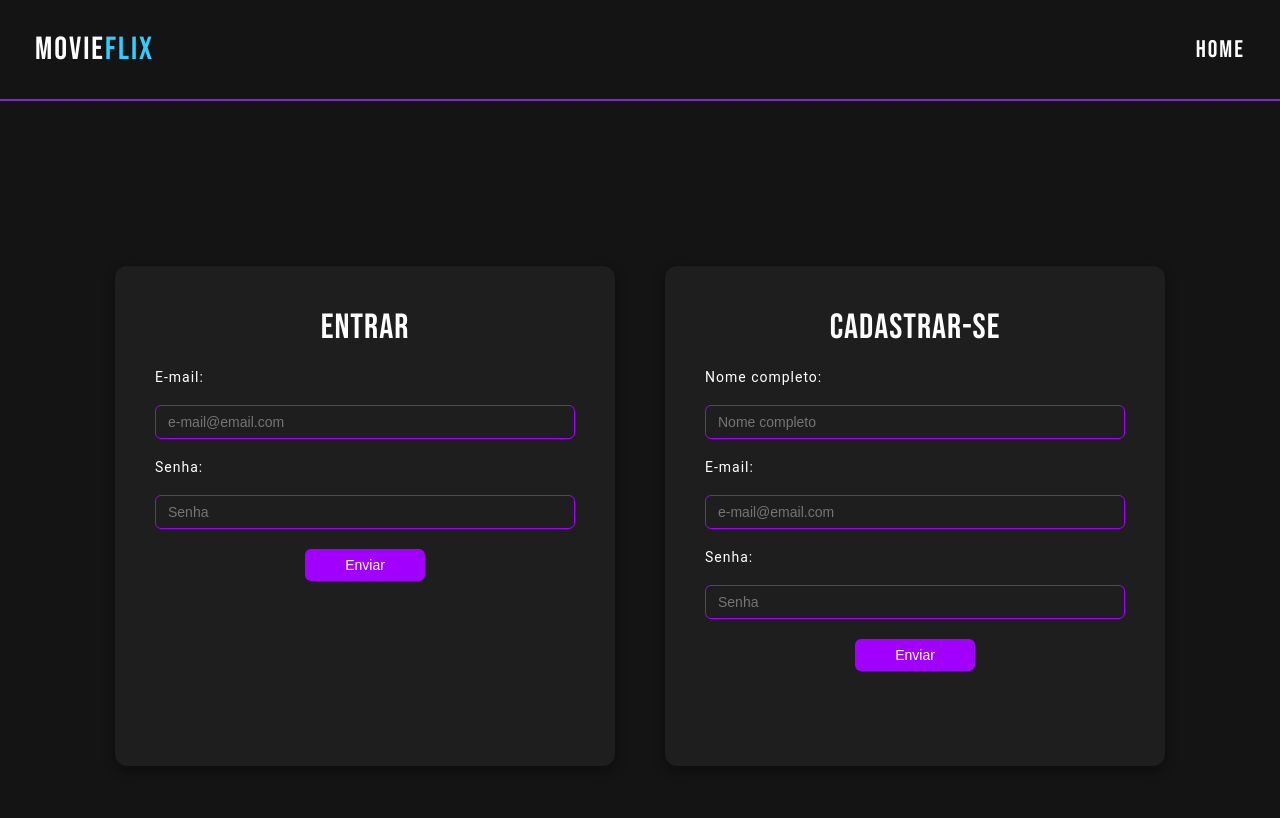
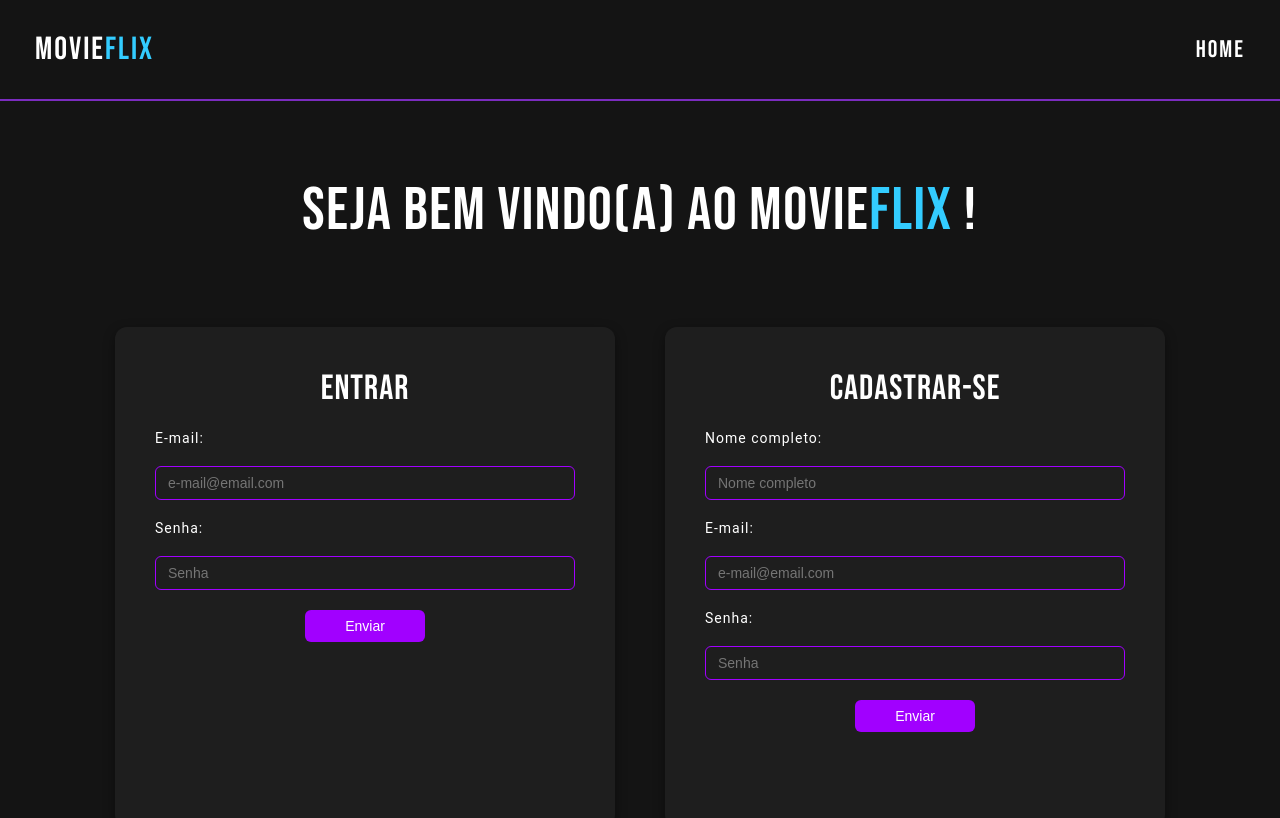
Before and after one commit to mandiilorenzo/project-movieflix-fe, a React (Vite) app: page / in a window 1280 px wide. Shown: the top 818 px of the page. Built offline with nearby package versions, Linux system fonts and the light colour scheme.

Commit message:
ajustes nos formulários de cadastro e login

```diff
--- a/src/pages/register/index.tsx
+++ b/src/pages/register/index.tsx
@@ -1,23 +1,13 @@
 import { useForm } from 'react-hook-form';
 import * as S from './style'
 import { loginUser, registerUser } from '../../services/api';
-
-interface RegisterData {
-    email: string;
-    password: string | number;
-    name: string;
-}
-
-interface LoginData {
-    email: string;
-    password: string | number;
-}
+import { LoginUser, RegisterUser } from '../../types/user';
 
 export const Form = () => {
-    const { register: registerForm, handleSubmit: handleRegister, formState: { errors: registerErrors } } = useForm<RegisterData>();
-    const { register: loginForm, handleSubmit: handleLogin, formState: { errors: loginErrors } } = useForm<LoginData>();
+    const { register: registerForm, handleSubmit: handleRegister, formState: { errors: registerErrors, touchedFields: touchedRegister } } = useForm<RegisterUser>();
+    const { register: loginForm, handleSubmit: handleLogin, formState: { errors: loginErrors, touchedFields: touchedLogin  } } = useForm<LoginUser>();
 
-    const onRegisterSubmit = async (data: RegisterData) => {
+    const onRegisterSubmit = async (data: RegisterUser) => {
         try {
             const response = await registerUser(data);
             return response;
@@ -26,7 +16,7 @@ export const Form = () => {
         }
     };
 
-    const onLoginSubmit = async (data: LoginData) => {
+    const onLoginSubmit = async (data: LoginUser) => {
         try {
             const response = await loginUser(data);
             return response;
@@ -35,16 +25,28 @@ export const Form = () => {
         }
     };
 
+    const isValidField = (name: keyof LoginUser) => {
+        return touchedLogin[name] && !loginErrors[name];
+    };
+
+    const isValidRegisterField = (name: keyof RegisterUser) => {
+        return touchedRegister[name] && !registerErrors[name];
+    };
+
     return (
         <S.Main>
-            <S.Form onSubmit={handleLogin(onLoginSubmit)}>
+            <h1>Seja bem vindo(a) ao Movie<span>flix</span> !</h1>
+
+            <S.ContainerForm>
+                <S.Form onSubmit={handleLogin(onLoginSubmit)}>
                 <h1>Entrar</h1>
                 <S.Label htmlFor="email">E-mail:</S.Label>
                 <S.Input
                     type="text"
                     id="email"
                     placeholder="e-mail@email.com"
-                    {...loginForm("email", { required: true })}
+                    $isValid={isValidField("email")}
+                    {...loginForm("email", { required: 'Campo obrigatório' })}
                 />
                 {loginErrors.email && <S.ErrorMessage>{loginErrors.email.message || '\u00A0'}</S.ErrorMessage>}
 
@@ -53,6 +55,7 @@ export const Form = () => {
                     type="password"
                     id="password"
                     placeholder="Senha"
+                    $isValid={isValidField("password")}
                     {...loginForm("password", { required: 'Campo obrigatório' })}
                 />
                 {loginErrors.password && <S.ErrorMessage>{loginErrors.password.message || '\u00A0'}</S.ErrorMessage>}
@@ -62,12 +65,13 @@ export const Form = () => {
 
             <S.Form onSubmit={handleRegister(onRegisterSubmit)}>
                 <h1>Cadastrar-se</h1>
-                <S.Label htmlFor="nome">Nome completo:</S.Label>
+                <S.Label htmlFor="name">Nome completo:</S.Label>
                 <S.Input
                     type="text"
-                    id="nome"
+                    id="name"
                     placeholder="Nome completo"
-                    {...registerForm("name", { required: true })}
+                    $isValid={isValidRegisterField("name")}
+                    {...registerForm("name", { required: 'Campo obrigatório' })}
                 />
                 {registerErrors.name && (
                     <S.ErrorMessage>{registerErrors.name.message}</S.ErrorMessage>
@@ -78,7 +82,8 @@ export const Form = () => {
                     type="text"
                     id="email-register"
                     placeholder="e-mail@email.com"
-                    {...registerForm("email", { required: true })}
+                    $isValid={isValidRegisterField("email")}
+                    {...registerForm("email", { required: 'Campo obrigatório' })}
                 />
                 {registerErrors.name && (
                     <S.ErrorMessage>{registerErrors.name.message}</S.ErrorMessage>
@@ -89,7 +94,8 @@ export const Form = () => {
                     type="password"
                     id="password-register"
                     placeholder="Senha"
-                    {...registerForm("password", { required: true })}
+                    $isValid={isValidRegisterField("password")}
+                    {...registerForm("password", { required: 'Campo obrigatório' })}
                 />
                 {registerErrors.name && (
                     <S.ErrorMessage>{registerErrors.name.message}</S.ErrorMessage>
@@ -97,6 +103,8 @@ export const Form = () => {
 
                 <S.Button type="submit">Enviar</S.Button>
             </S.Form>
+            </S.ContainerForm>
+
         </S.Main>
     );
 }
--- a/src/pages/register/style.tsx
+++ b/src/pages/register/style.tsx
@@ -1,4 +1,5 @@
 import styled from "styled-components";
+import { InputProps } from "../../types/input";
 
 export const Main = styled.div`
     background-color: #141414;
@@ -7,8 +8,33 @@ export const Main = styled.div`
     display: flex;
     align-items: center;
     justify-content: center;
+    flex-direction: column;
     gap: 50px;
+
+    h1 {
+        color: #ffffff;
+        font-size: 60px;
+        font-weight: 300;
+        letter-spacing: 1.5px;
+        font-family: "Bebas Neue", sans-serif;
+
+        span {
+            color: #33ccff;
+            }
+        }
+    }
 `
+
+export const ContainerForm = styled.div`
+    display: flex;
+    align-items: center;
+    justify-content: center;
+    gap: 50px;
+    width: 100%;
+    max-width: 1200px;
+    flex-wrap: wrap;
+`
+
 
 export const Form = styled.form`
     background-color: #1e1e1e;
@@ -21,7 +47,7 @@ export const Form = styled.form`
     justify-content: flex-start;
     gap: 20px;
     width: 100%;
-    max-width: 500px;
+    width: 500px;
     height: 500px;
 
     h1 {
@@ -34,9 +60,9 @@ export const Form = styled.form`
         }
 `
 
-export const Input = styled.input`
+export const Input = styled.input<InputProps>`
     background-color: #1e1e1e;
-    border: 1px solid #a100ff;
+    border: 1px solid ${({ $isValid }) => ($isValid ? "#00ff88" : "#a100ff")};
     color: #ffffff;
     padding: 8px 12px;
     width: 100%;
@@ -53,9 +79,11 @@ export const Input = styled.input`
 
     &:focus {
         outline: none;
-        border: 1px solid  #ff00f2;
-        box-shadow: 0 0 10px rgba(255, 0, 242, 0.4);
-        transform: translateY(-2px)
+        border: 1px solid ${({ $isValid }) => ($isValid ? "#00ff88" : "#a100ff")};
+        box-shadow: 0 0 10px
+        ${({ $isValid }) =>
+        $isValid ? "rgba(0, 255, 136, 0.4)" : "rgba(161, 0, 255, 0.4)"};
+        transform: translateY(-2px);
     }
 `
 
```
